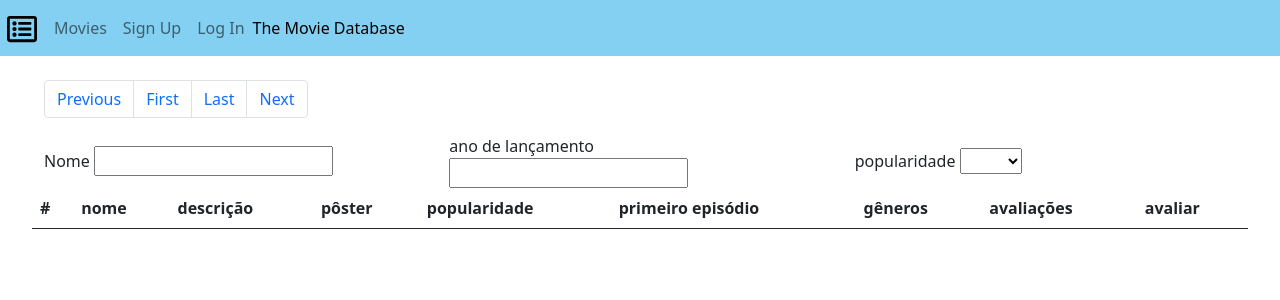
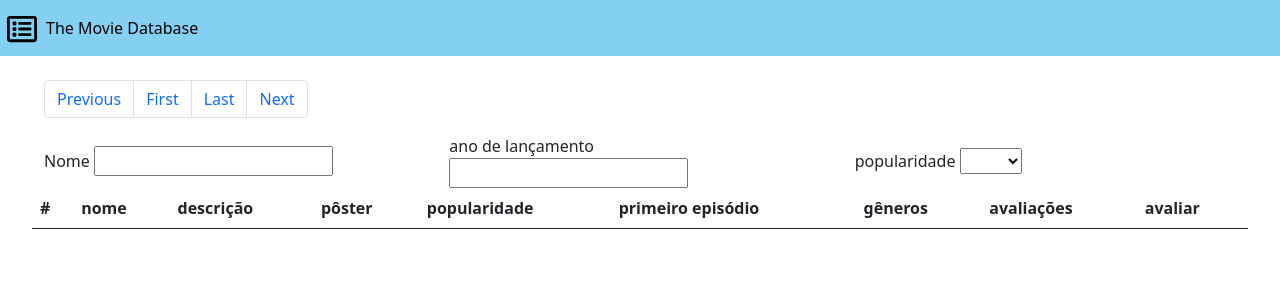
Before and after one commit to danieltorrescode/themoviedb, a Django app: page / in a window 1280 px wide. Shown: the top 300 px of the page. Run offline with Django 3.2, Linux system fonts and the light colour scheme; data that the repository does not hold is empty; some libraries are stand-ins or nearby versions.

Commit message:
cleaning code second time

```diff
--- a/templates/navbar.html
+++ b/templates/navbar.html
@@ -9,9 +9,6 @@
   </div>
   <div class="collapse navbar-collapse" id="navbarText">
     <ul class="navbar-nav mr-auto">
-      <li class="nav-item active">
-        <a class="nav-link linksign" href="{% url 'shows:index' %}">Movies</a>
-      </li>
 
       {% if user.is_staff %}
         <li class="nav-item active">
@@ -25,18 +22,7 @@
         </li>
       {% endif %}
 
-      {% if user.is_authenticated %}
-        <li class="nav-item active">
-          <a class="nav-link linksign" href="{% url 'shows:index' %}">Log Out</a>
-        </li>
-      {% else %}
-        <li class="nav-item active">
-          <a class="nav-link linksign" href="{% url 'shows:index' %}">Sign Up</a>
-        </li>
-        <li class="nav-item active">
-          <a class="nav-link linksign" href="{% url 'shows:index' %}">Log In</a>
-        </li>
-      {% endif %}
+
     </ul>
     <span class="navbar-text" style="color:black;">
       {% block welcome_message %}
```
